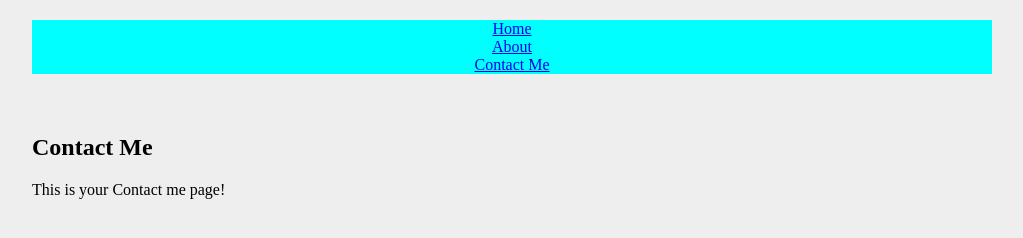
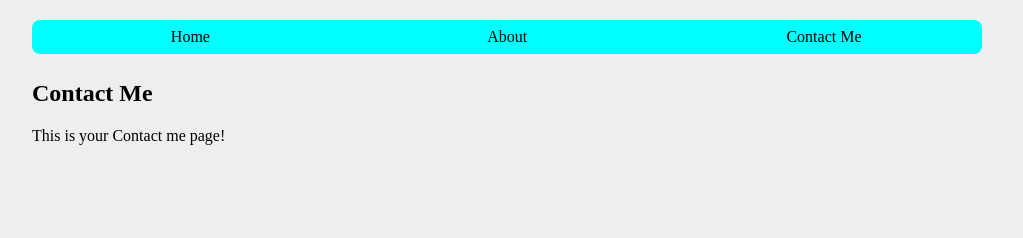
Before and after one commit to zenzerophotos/css_fixins, a website: page html/contact.html in a window 1280 px wide. Shown: the whole page, without its empty margins (128-1151 px from the left). Drawn offline with Linux system fonts and the light colour scheme.

Commit message:
fixed css

```diff
--- a/html/contact.html
+++ b/html/contact.html
@@ -5,15 +5,16 @@
   <style>
     body {
       width: 100%;
-              max-width: 960px;
+      max-width: 960px;
       margin: 0 auto;
-        background-color: #EEE; }
+      background-color: #EEE;
+    }
 
     #navbar{
       width: 100%;
-                margin: 20px 0;
+      margin: 20px 0;
       margin-bottom: 30px;
-            padding-bottom: 30px;
+      padding-bottom: 30px;
     }
 
     nav#navbar ul {
@@ -21,27 +22,27 @@
       list-style: none;
       margin: 0;
       padding: 0;
-
+    }
 
     nav#navbar ul li {
-      with: 33%;
-              float: left;
+      width: 33%;
+      float: left;
 
     }
 
-    nav#navbar ul li a
+    nav#navbar ul li a{
       display: block;
       width: 100%;
       text-align: center;
-      pading: 8px 0;
+      padding: 8px 0;
       background-color: #0FF;
       text-decoration: none;
-      color: #0O0;
+      color: #000;
     }
 
     nav#navbar ul li a:hover {
-      background-color: #F0F;
-      font-size: 1.3em;
+      background-color: green;
+      font-size: 1em;
     }
 
     nav#navbar ul li:first-child a {
```
